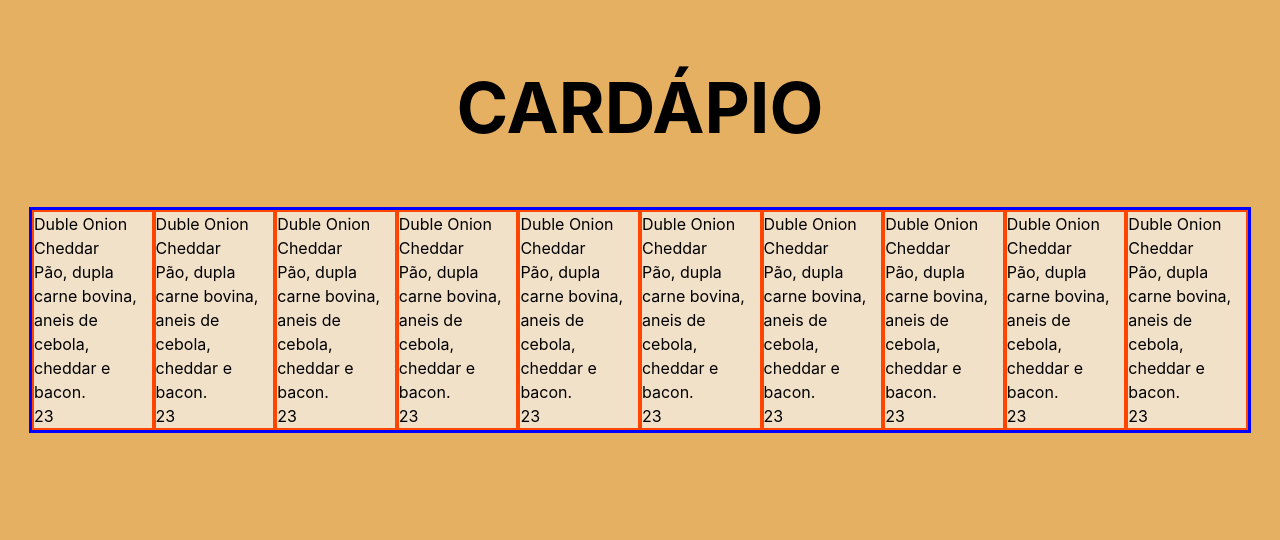
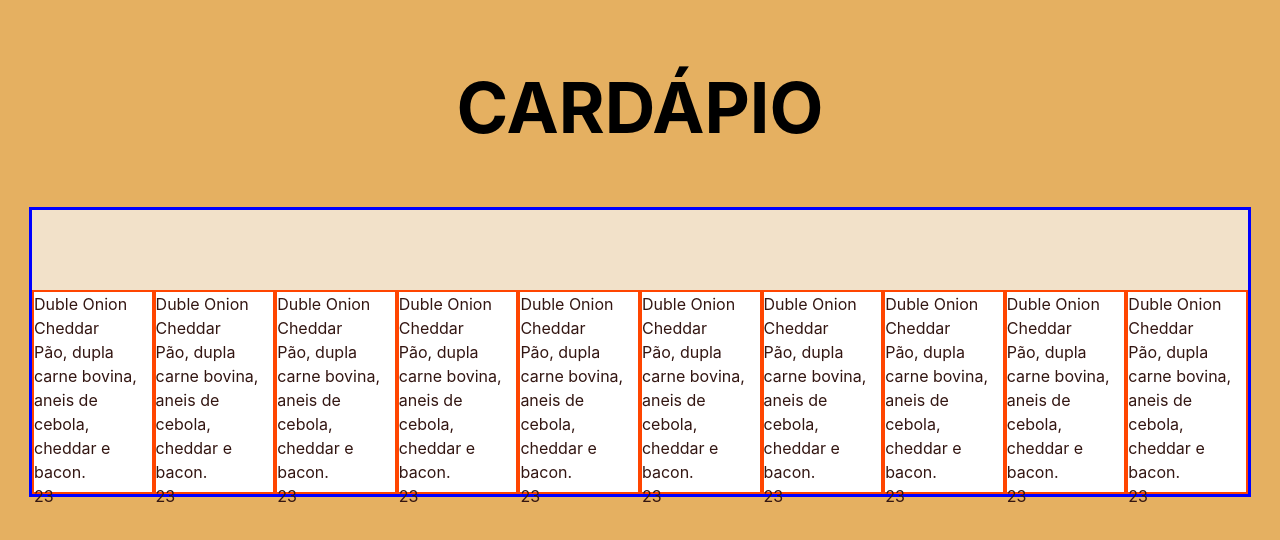
Before and after one commit to ufjf-dcc207/ufjf-dcc207-2024-3-a-trb1-BrenoRMachado, a React (Vite) app: page / in a window 1280 px wide. Shown: the top 540 px of the page. Built offline with nearby package versions, Linux system fonts and the light colour scheme.

Commit message:
melhora as caixas

```diff
--- a/src/Componentes/Alimentos/Alimentos.css
+++ b/src/Componentes/Alimentos/Alimentos.css
@@ -1,4 +1,10 @@
 .alimentos{
     border: 2px solid orangered; /*colcoca borda pra vizualizar a caixa dos alimentos*/
     width: 300px; /*conserta a largura das caixas* dos alimentos*/
+
+    background-color: white;
+    color: #331612;
+    margin-top: 80px;
+    height: 200px;
+
 }
```
